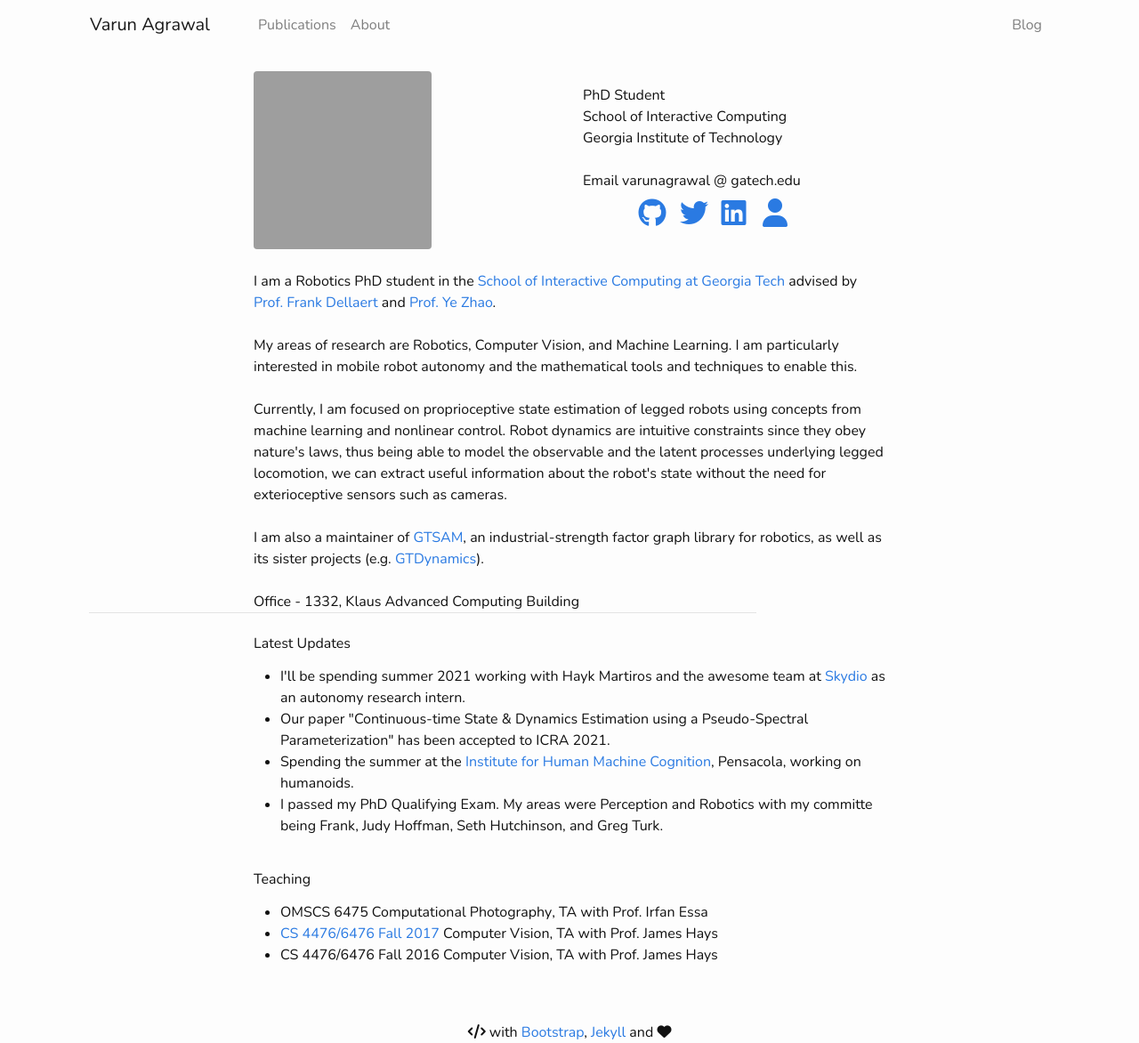
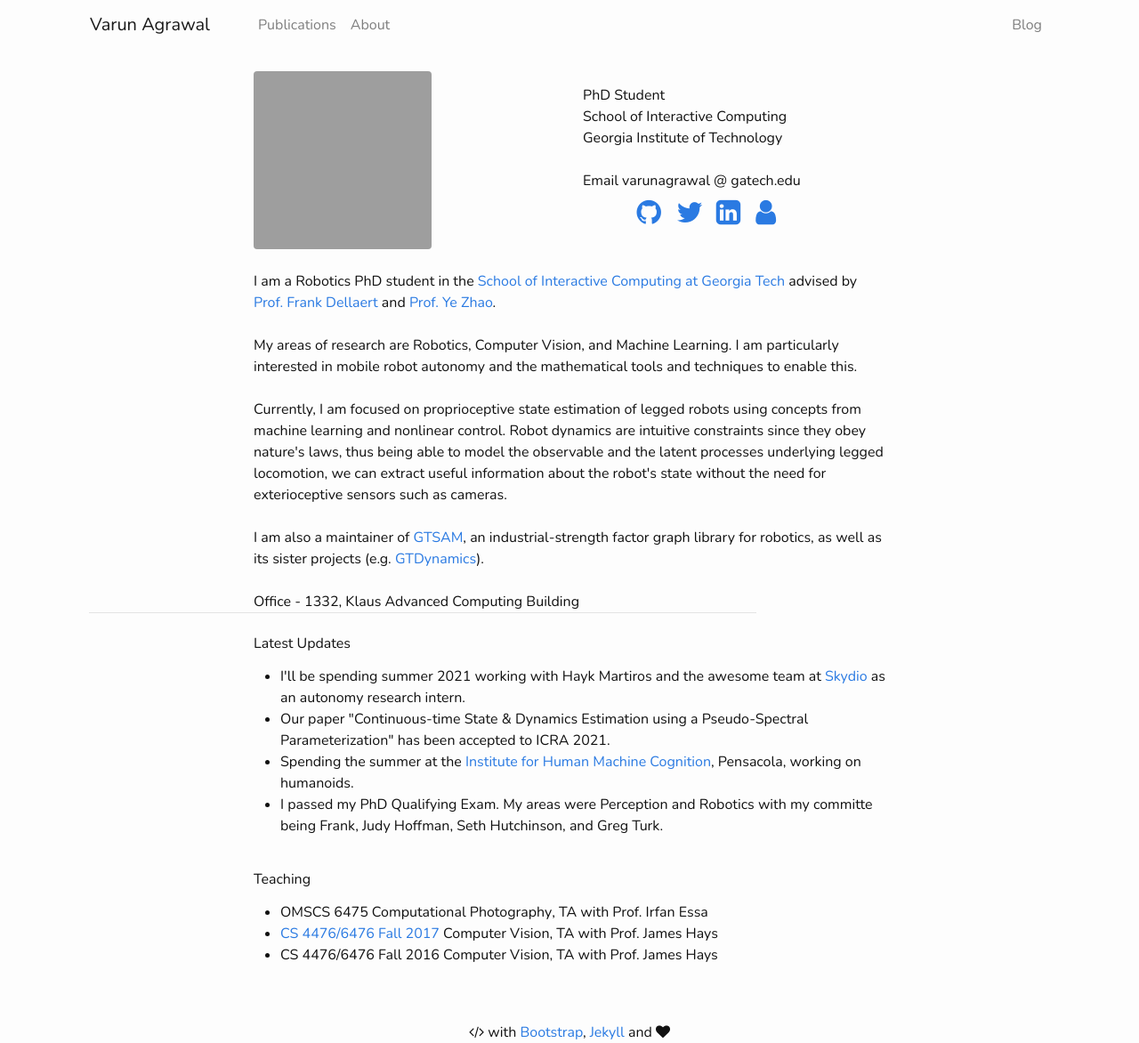
Before and after one commit to varunagrawal/varunagrawal.github.io, a Jekyll site: the page built from index.html, in a window 1280 px wide. Shown: the whole page at 89% size. Built offline with Jekyll 4.4.1, drawn with Linux system fonts in a browser that asks for light colours; nearby versions of some CDN libraries; a style sheet for code colours, icons or effects is not loaded; grey boxes are pictures that could not be loaded.

Commit message:
update font-awesome version to v4

```diff
--- a/_includes/head.html
+++ b/_includes/head.html
@@ -29,10 +29,10 @@
     <link rel="stylesheet" href="{{ "/css/main.css" | prepend: site.baseurl }}" media="screen" />
 
     <!-- Font Awesome icons -->
-    <script src="https://use.fontawesome.com/c944ed3388.js"></script>
+    <link rel="stylesheet" href="https://cdnjs.cloudflare.com/ajax/libs/font-awesome/4.7.0/css/font-awesome.css" />
 
     <!-- Academicons https://jpswalsh.github.io/academicons/ -->
-    <link rel="stylesheet" href="https://cdn.rawgit.com/jpswalsh/academicons/master/css/academicons.min.css">
+    <link rel="stylesheet" href="https://cdn.rawgit.com/jpswalsh/academicons/master/css/academicons.min.css" />
 
     <!-- Github icons -->
     <link rel="stylesheet" href="/octicons/octicons.css">
```
